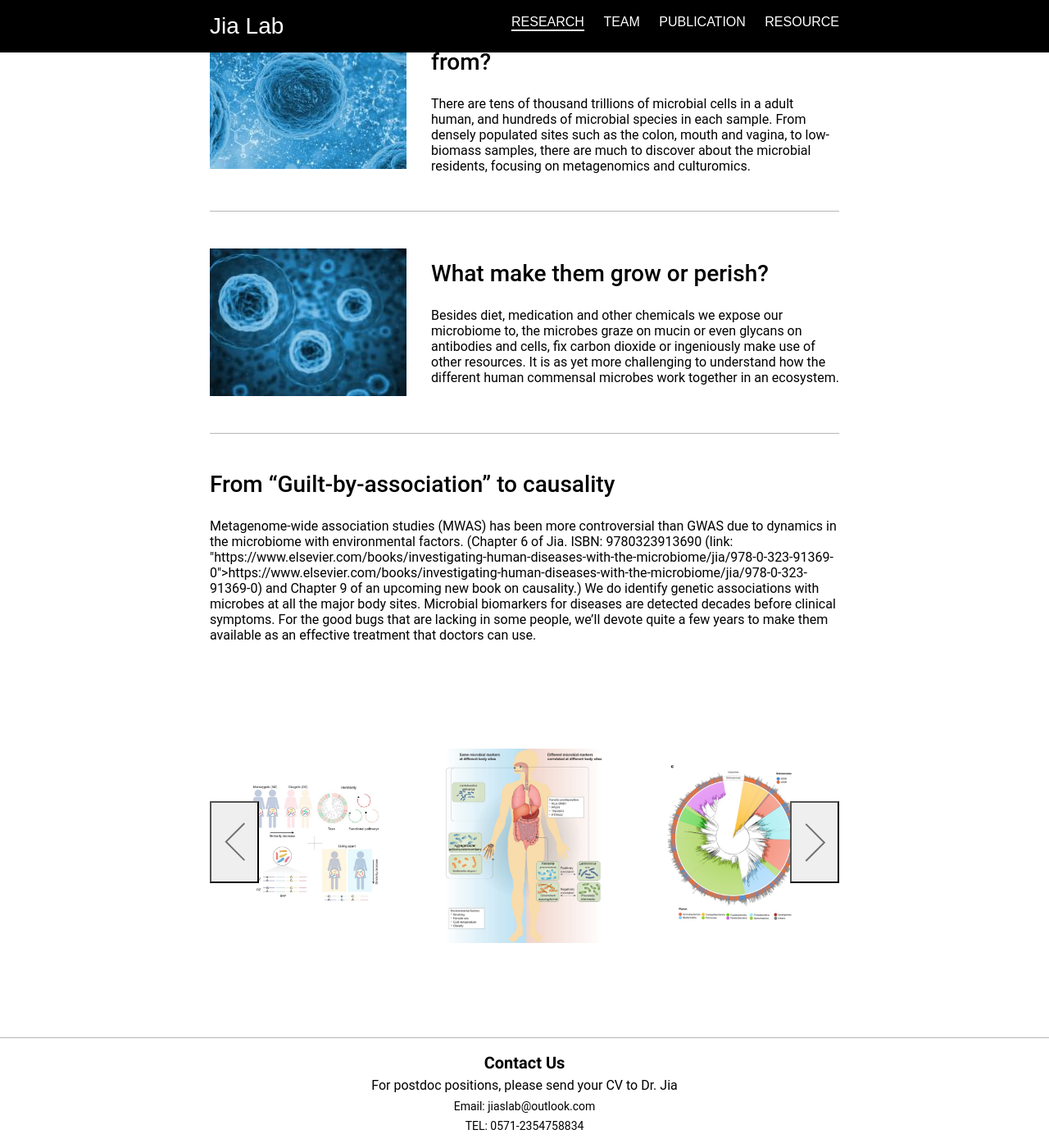
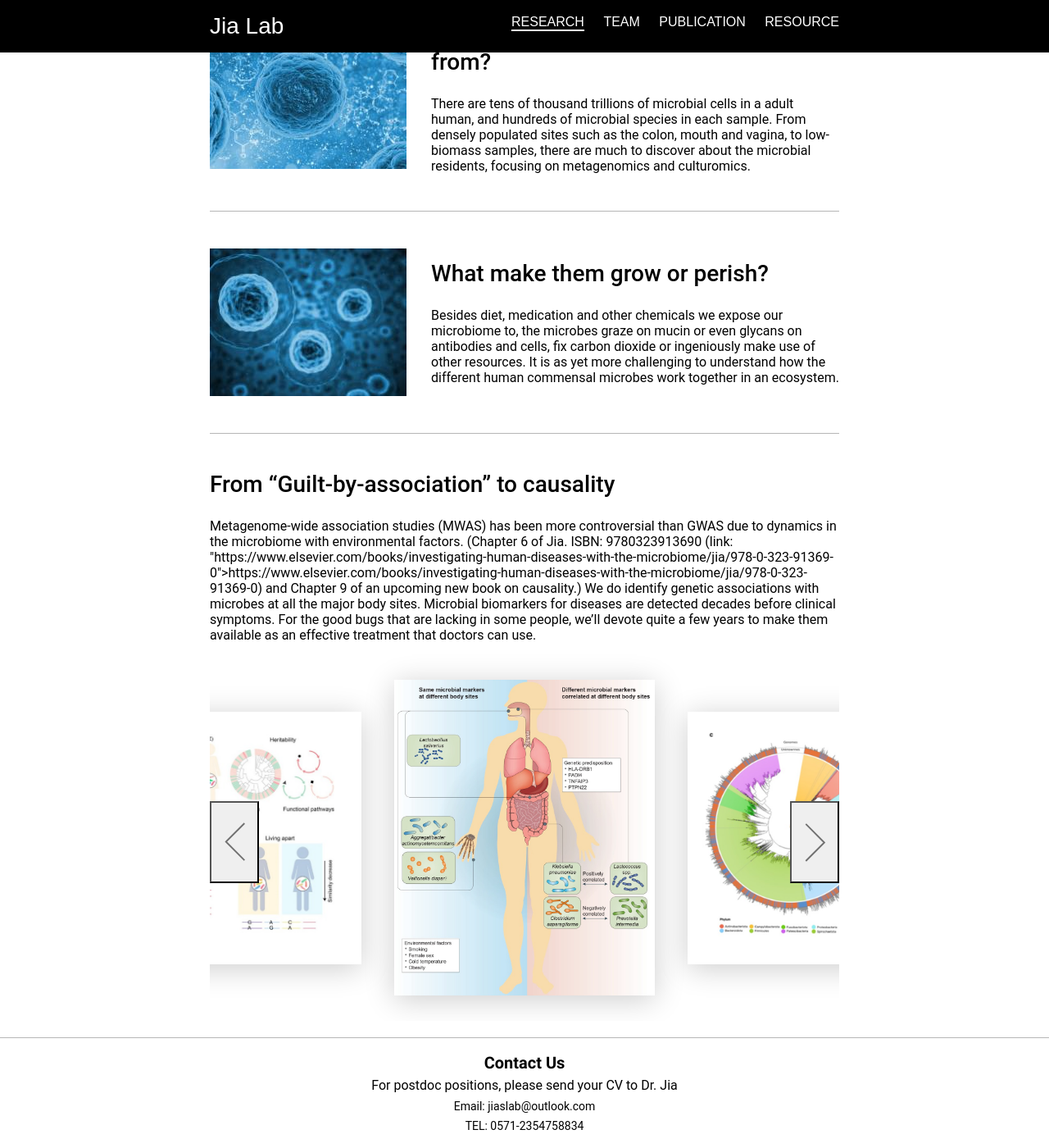
Before and after one commit to aghnu/JiaLab_website, a Jekyll site: the page built from index.html, in a window 1280 px wide and 1400 px high, scrolled down 619 px. Shown: the whole window at 82% size. Built offline with Jekyll 4.4.1, drawn with Linux system fonts in a browser that asks for light colours; some web fonts are replaced.

Commit message:
Partially fix on JS image slide

```diff
--- a/_sass/_pages.scss
+++ b/_sass/_pages.scss
@@ -288,7 +288,6 @@ $publication-mobile-page-navigation-item-size:         20px;
 .page-research-block-gallery-js {
     height: 436px;
     width: 100%;
-    display: flex;
     position: relative;
     .gallery-button {
         height: 100px;
@@ -308,25 +307,37 @@ $publication-mobile-page-navigation-item-size:         20px;
             background-image: url("../svg/gallery_button_right_icon.svg");
         }
     }
-
-    .gallery-container {
-        margin: 30px;
-        width: calc(100% / 3);
-        img {
-            height: 385px;
-            width: 100%;
-            object-fit: contain;
-        }
-        &.g-left {
-
-        }
-        &.g-right {
-
-        }
-        &.g-middle {
-
+    .figure_container {
+        display: flex;
+        width: max-content;
+        position: relative;
+        transition: 1s;
+        .gallery-container {
+            margin: 20px;
+            height: $gallery_figure_height;
+            display: flex;
+            flex-direction: column;
+            justify-content: center;
+            transition: 1s;
+            img {
+                transition: 1s;
+                box-shadow: 0 5px 34px rgba($color: #000000, $alpha: 0.2);
+            }
+            &.g-left img {
+                height: 80%;
+                object-fit: contain;
+            }
+            &.g-right img {
+                height: 80%;
+                object-fit: contain;
+            }
+            &.g-middle img {
+                height: 100%;
+                object-fit: contain;
+            }
         }
     }
+
 
     // .JSGallery_title_container {
     //     position: absolute;
```
Also changed, not shown: index.html (+33 -12 lines).
